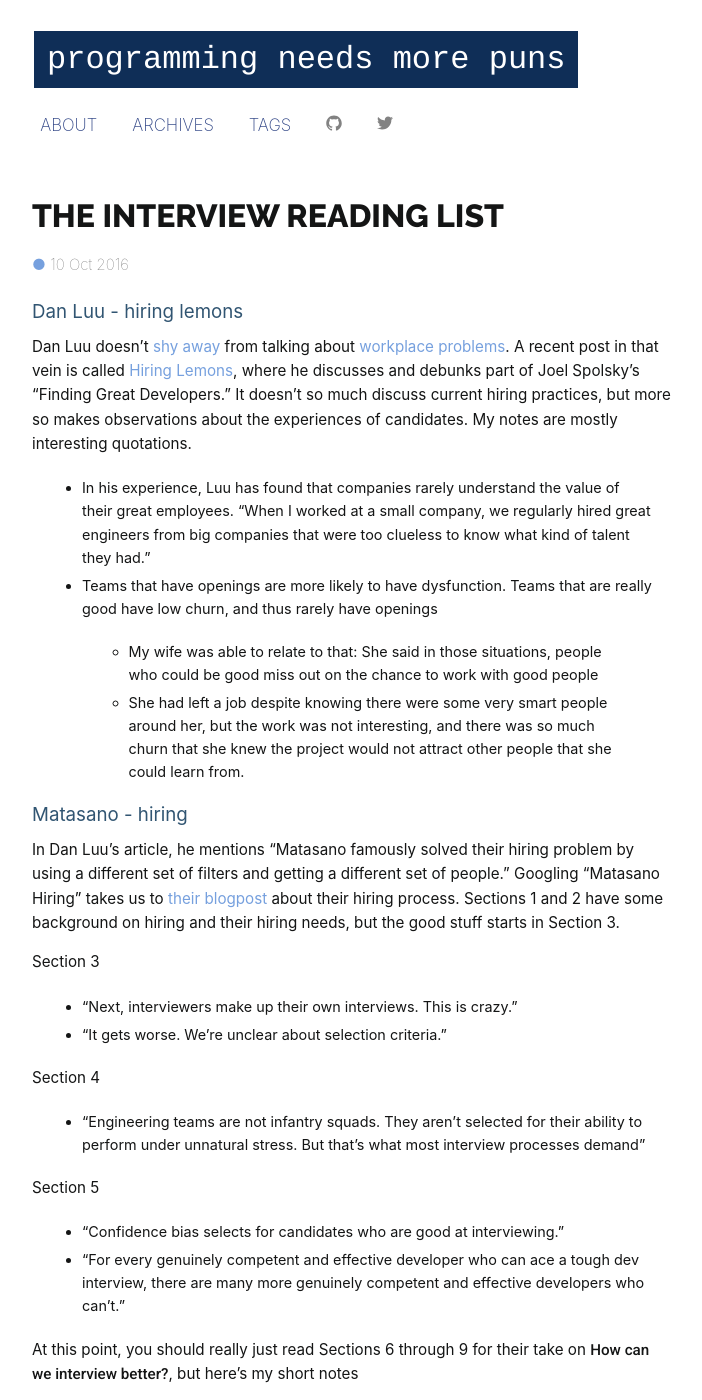
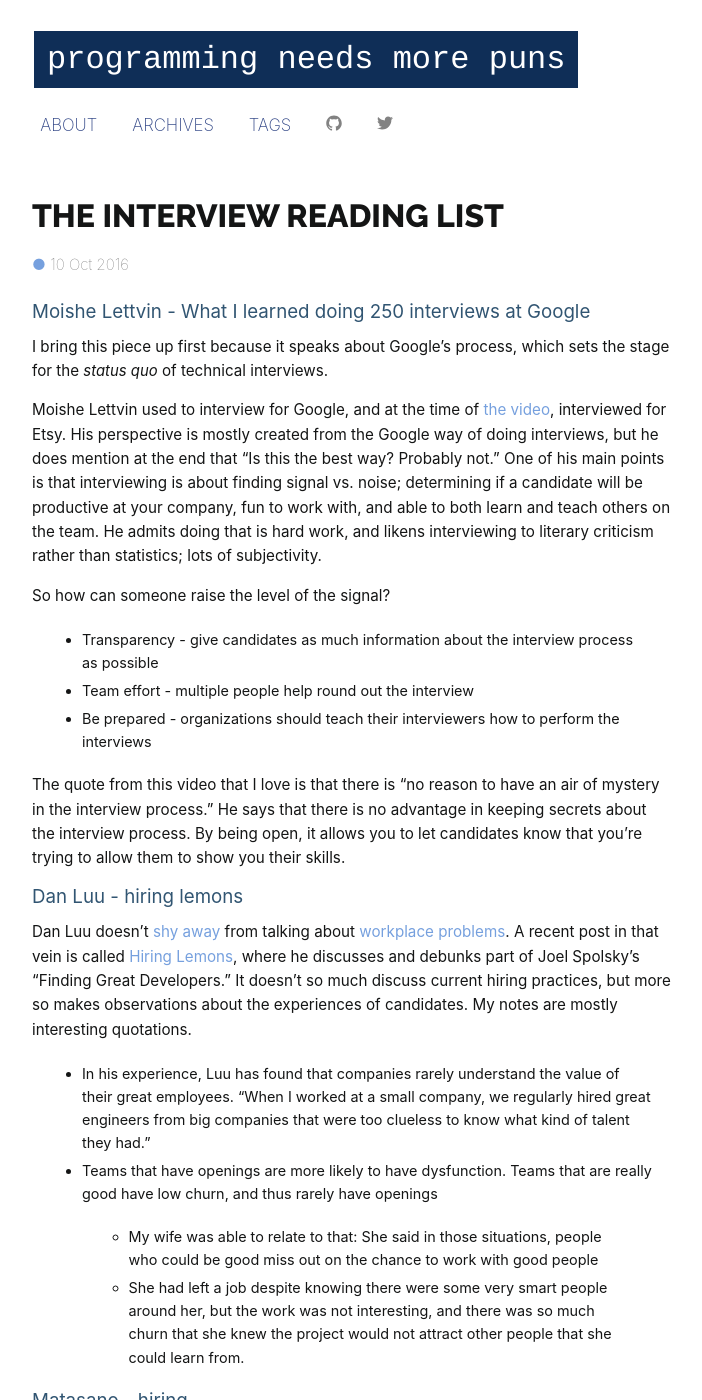
Before and after one commit to matthew-dailey/matthew-dailey.github.io, a Jekyll site: the page built from _posts/2016-10-10-interview-reading-material.markdown, in a window 1280 px wide and 1400 px high. Shown: the whole window, without its empty margins (288-990 px from the left). Built offline with Jekyll 4.4.1, drawn with Linux system fonts in a browser that asks for light colours; some web fonts are replaced; some of the changed text lies outside the part shown.

Commit message:
Reordered interview reading list

```diff
--- a/_posts/2016-10-10-interview-reading-material.markdown
+++ b/_posts/2016-10-10-interview-reading-material.markdown
@@ -4,6 +4,25 @@
 date:   2016-10-10 00:00:00
 tags: interviews
 ---
+
+# Moishe Lettvin - What I learned doing 250 interviews at Google
+
+I bring this piece up first because it speaks about Google's process, which sets the stage for the _status quo_ of technical interviews.
+
+Moishe Lettvin used to interview for Google, and at the time of [the video](https://www.youtube.com/watch?v=r8RxkpUvxK0), interviewed for Etsy.
+His perspective is mostly created from the Google way of doing interviews, but he does mention at the end that "Is this the best way?
+Probably not."  One of his main points is that interviewing is about finding signal vs. noise; determining if a candidate will be productive
+at your company, fun to work with, and able to both learn and teach others on the team.  He admits doing that is hard work, and likens interviewing
+to literary criticism rather than statistics; lots of subjectivity.
+
+So how can someone raise the level of the signal?
+* Transparency - give candidates as much information about the interview process as possible
+* Team effort - multiple people help round out the interview
+* Be prepared - organizations should teach their interviewers how to perform the interviews
+
+The quote from this video that I love is that there is "no reason to have an air of mystery in the interview process."
+He says that there is no advantage in keeping secrets about the interview process.  By being open, it allows you to let candidates know
+that you're trying to allow them to show you their skills.
 
 # Dan Luu - hiring lemons
 
@@ -36,7 +55,7 @@
 * Ask yourself questions about your interview process
 
 Section 6 - Warm up your candidates
-* "Not knowing what to expect makes candidates nervous. That’s a pointless handicap."  Lettvin echoes this point in the next section
+* "Not knowing what to expect makes candidates nervous. That’s a pointless handicap."  This echoes the comment from Lettvin above
 * "We worked from the assumption that a candidate’s resume, background, and even their previous experience had no bearing on their ability to perform the difficult and specialized work we did."
   * This one is pretty intriguing.  They go on to say that they purchased $80 work of books and sent them to candidates to study up before the interview.
   * This is complemented by the statement that most candidates did not know Matasano's domain very well at all when starting the interview process, but this still resulted in great hires
```
Also changed, not shown: other parts of _posts/2016-10-10-interview-reading-material.markdown (+0 -17 lines).
